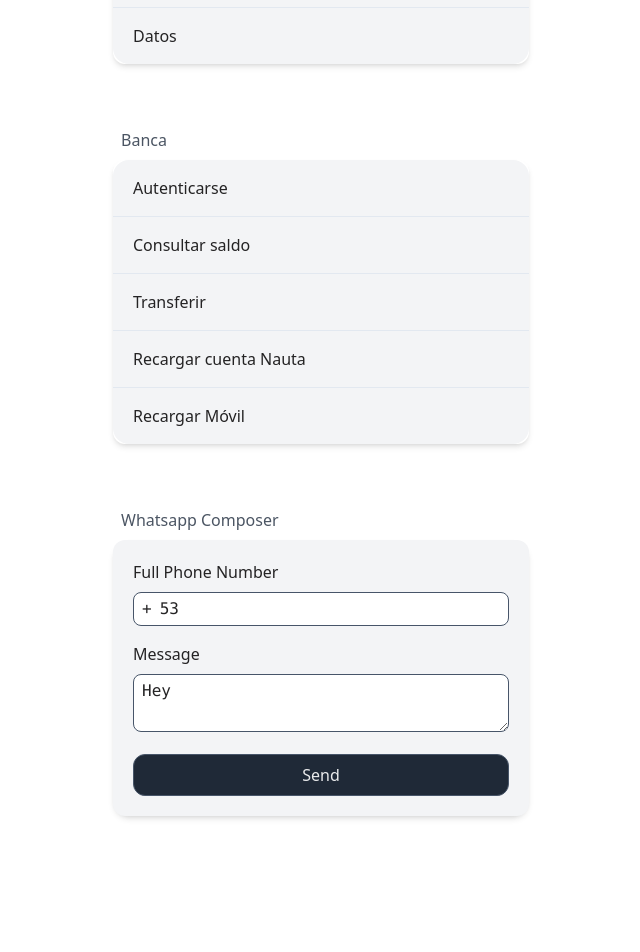
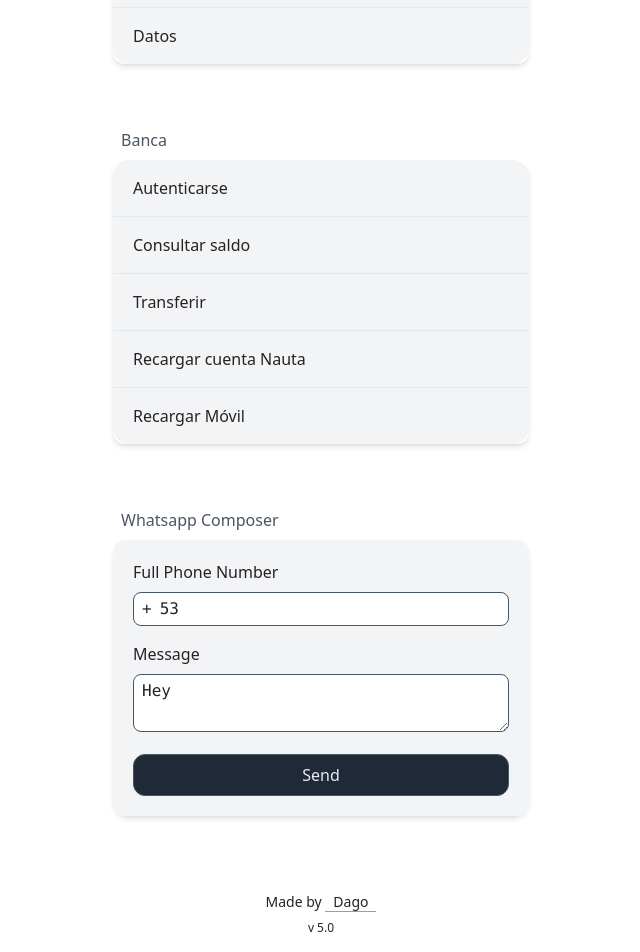
Before and after one commit to daguitosama/cuban-shortcuts, a Nuxt app: page / in a window 1280 px wide. Shown: the part 580-1532 px from the top of the page, without its empty margins (319-959 px from the left). Built offline with nearby package versions, Linux system fonts and the light colour scheme.

Commit message:
faet: use just the app comp (no router bundles)

```diff
--- /dev/null
+++ b/app.vue
@@ -0,0 +1,62 @@
+<template>
+    <div
+        class="w-full min-h-screen text-dark-surface bg-white dark:bg-black dark:text-dark-text-normal transition-all duration-300 ease-in"
+    >
+        <div class="w-full max-w-md mx-auto pt-20 px-4 pb-32">
+            <!-- shortcut sections -->
+            <!-- planes -->
+            <div>
+                <SectionPlans :sectionPlanData="sectionPlanData" />
+            </div>
+            <!-- saldo -->
+            <div class="mt-16">
+                <SectionSimple :sectionData="sectionSaldoData" />
+            </div>
+
+            <!-- banca -->
+            <div class="mt-16">
+                <SectionSimple :sectionData="sectionBankData" />
+            </div>
+
+            <!-- whatsapp composer -->
+            <div class="mt-16">
+                <SectionWhatsappComposer />
+            </div>
+
+            <!-- credits -->
+            <div class="mt-16 flex flex-col items-center justify-center py-3">
+                <p class="text-sm">
+                    Made by
+                    <a
+                        target="_blank"
+                        href="https://github.com/daguitosama"
+                        class="px-2 hover:bg-emerald-100 dark:hover:bg-emerald-900 border-b-emerald-400 border-b transition-all duration-300"
+                        >Dago</a
+                    >
+                </p>
+                <p class="mt-2 text-xs text-opacity-80">v 5.0</p>
+            </div>
+        </div>
+        <!-- <ServiceWorkerDriver /> -->
+    </div>
+</template>
+
+<script setup>
+import { db } from "~/db/shortcutsDb";
+// import ServiceWorkerDriver from "~/components/sw/ServiceWorkerDriver.vue";
+
+const sectionPlanData = {
+    sectionName: db.CATEGORIES.planes,
+    items: db.getItemsByCategory(db.CATEGORIES.planes),
+};
+
+const sectionSaldoData = {
+    sectionName: db.CATEGORIES.saldo,
+    items: db.getItemsByCategory(db.CATEGORIES.saldo),
+};
+
+const sectionBankData = {
+    sectionName: db.CATEGORIES.banca,
+    items: db.getItemsByCategory(db.CATEGORIES.banca),
+};
+</script>
```
